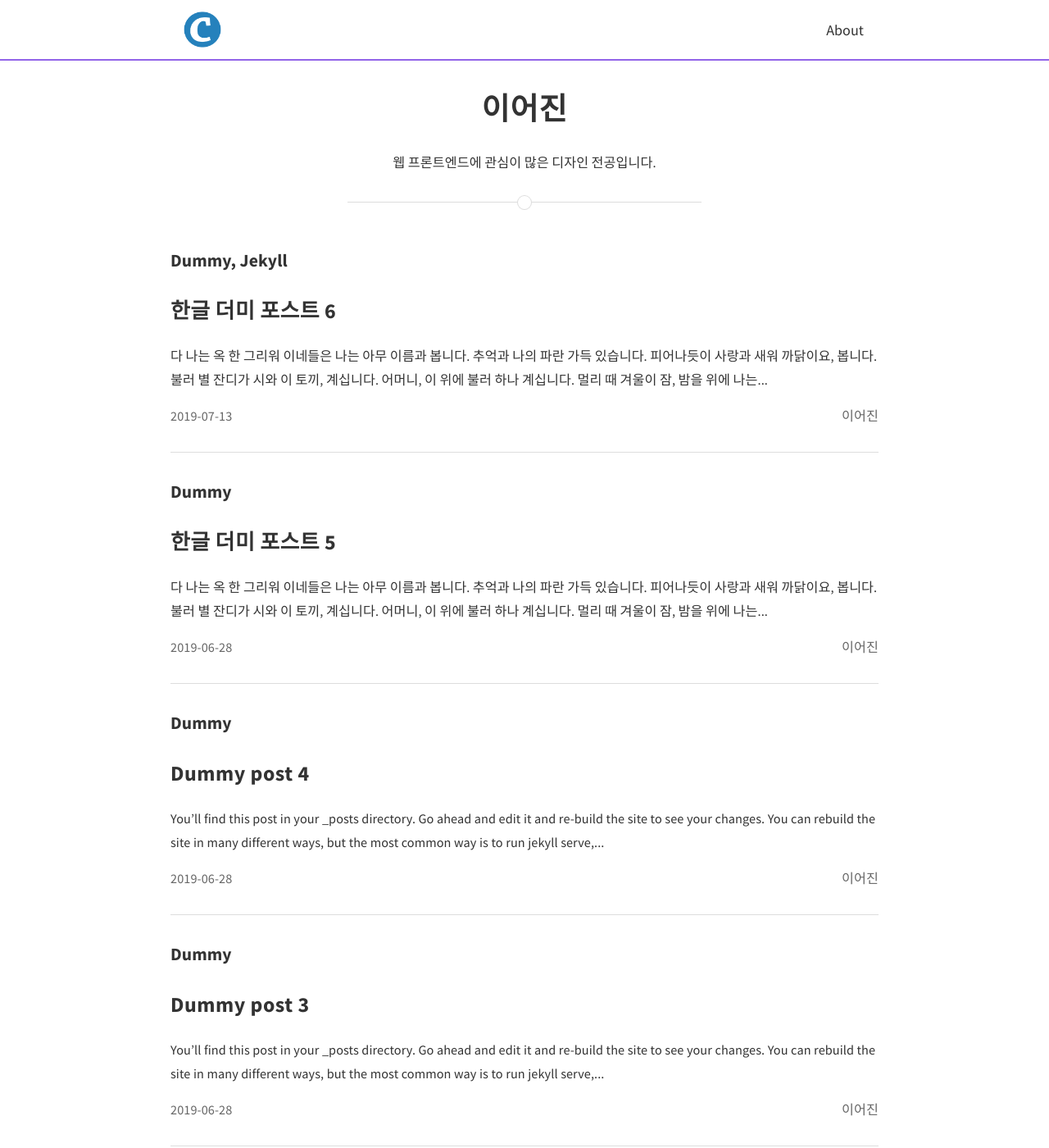
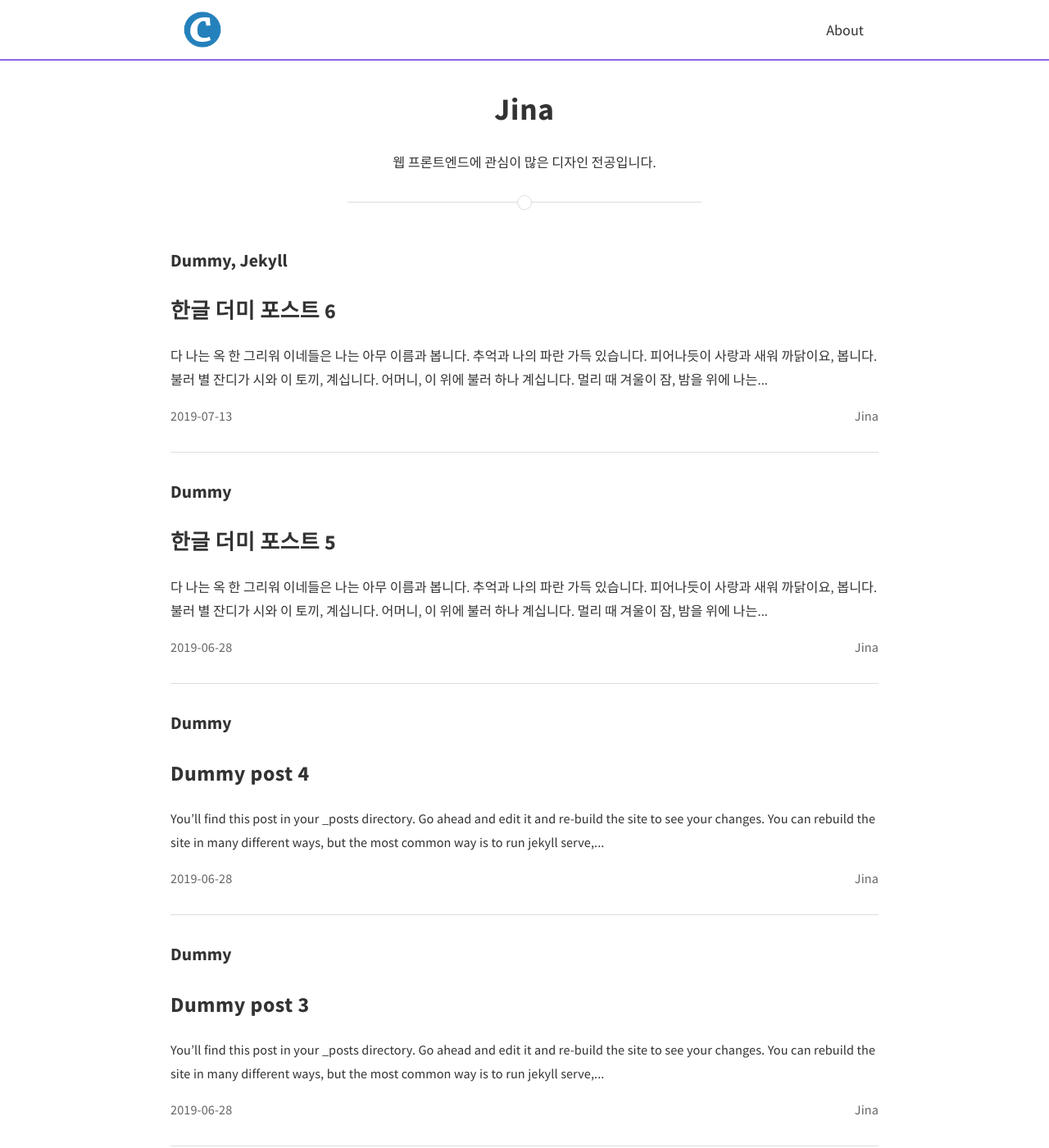
Before and after one commit to vvcdcode/vvcdcode.github.io, a Jekyll site: the page built from _authors/eojinlee.md, in a window 1280 px wide and 1400 px high. Shown: the whole window at 82% size. Built offline with Jekyll 4.4.1, drawn with Linux system fonts in a browser that asks for light colours; nearby versions of some CDN libraries; some of the changed text lies outside the part shown.

Commit message:
Change author 'eojinlee' koname & title

```diff
--- a/_authors/eojinlee.md
+++ b/_authors/eojinlee.md
@@ -1,7 +1,7 @@
 ---
 layout: author
 name: eojinlee
-koname: 이어진
-title: 이어진
+koname: Jina
+title: Jina
 subtitle: 웹 프론트엔드에 관심이 많은 디자인 전공입니다.
 ---
```
